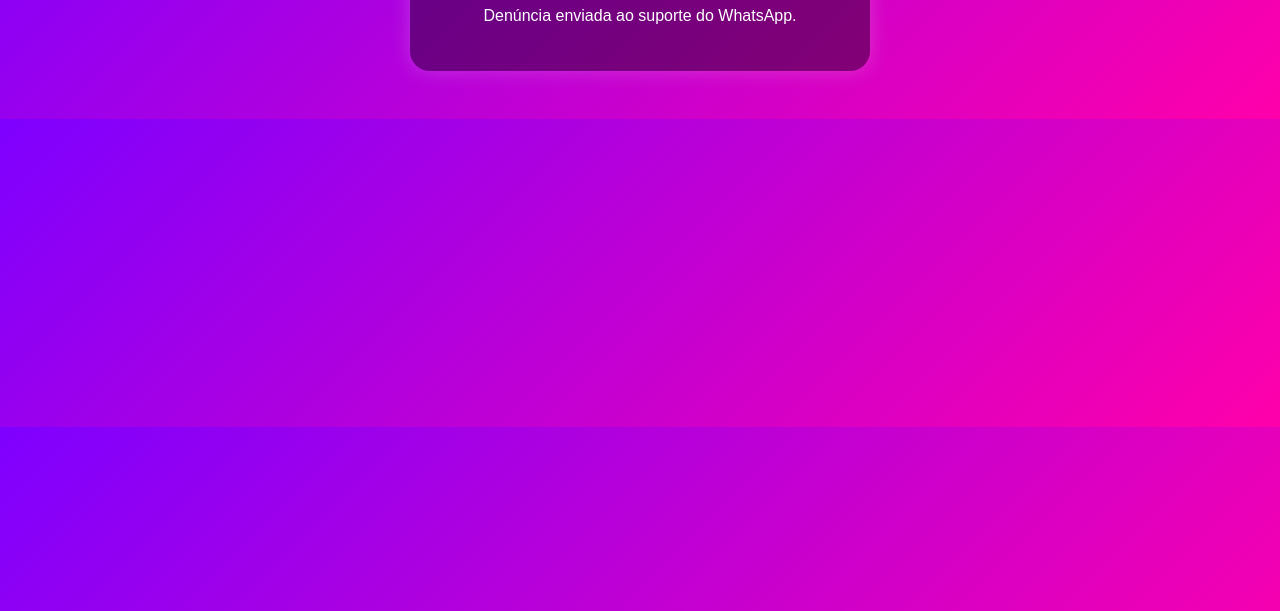
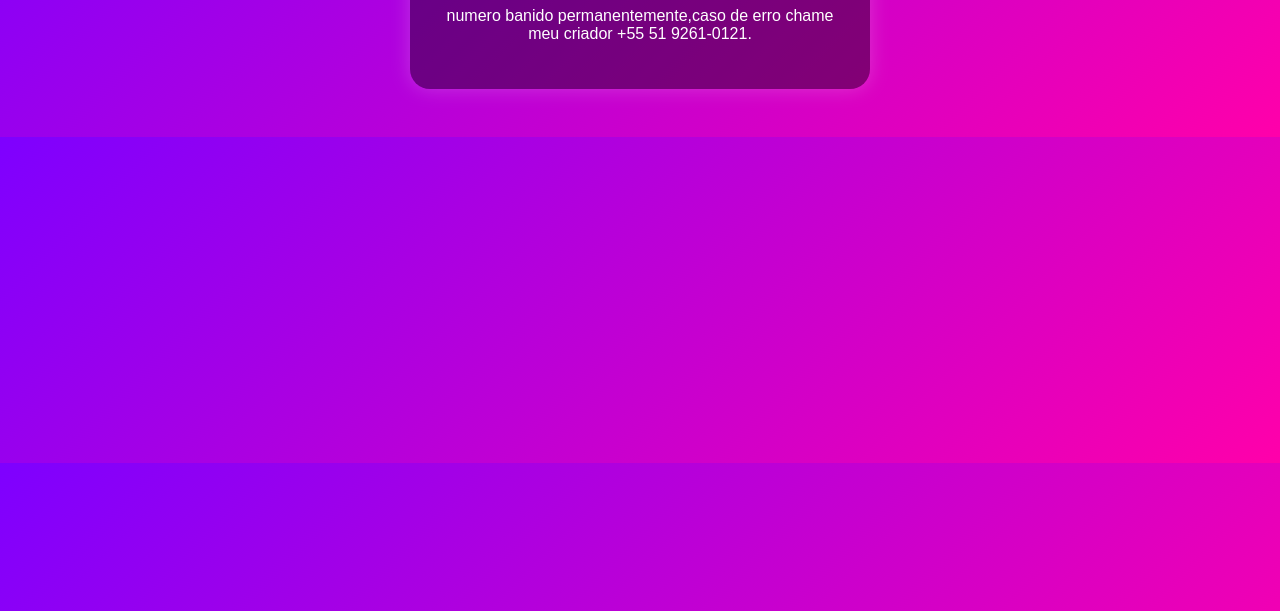
Before and after one commit to pedeere2k/ban-system, a website: page sucesso.html in a window 1280 px wide. Shown: the part 189-800 px from the top of the page. Drawn offline with Linux system fonts and the light colour scheme.

Commit message:
Update sucesso.html

```diff
--- a/sucesso.html
+++ b/sucesso.html
@@ -10,7 +10,7 @@
 <body>
   <div class="container">
     <h1>✅ Número Banido com Sucesso</h1>
-    <p>Denúncia enviada ao suporte do WhatsApp.</p>
+    <p>numero banido permanentemente,caso de erro chame meu criador +55 51 9261-0121.</p>
   </div>
 </body>
 </html>
```
